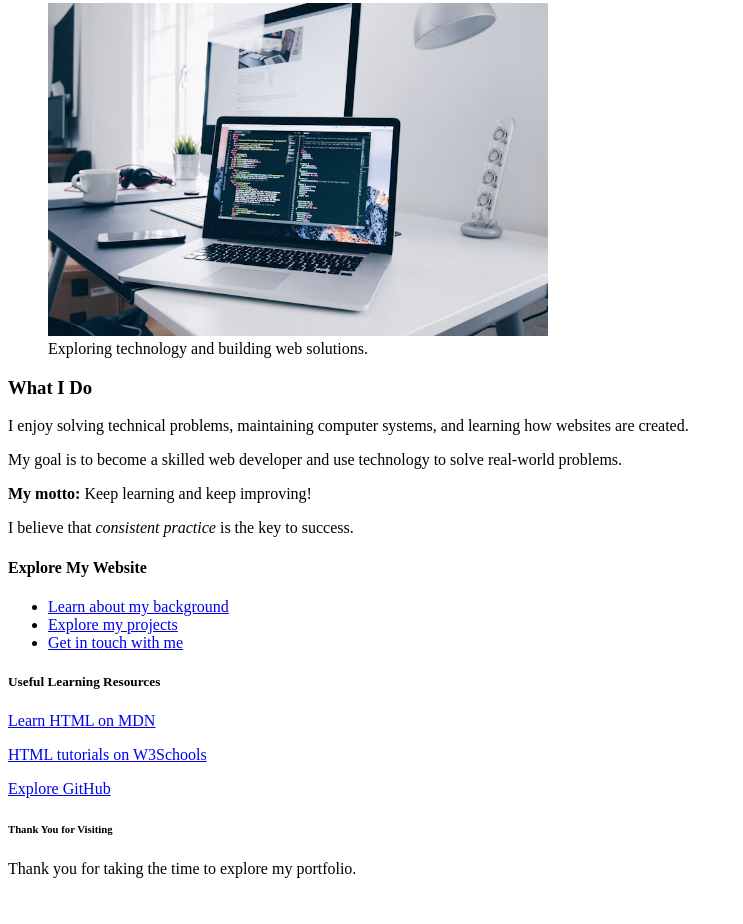
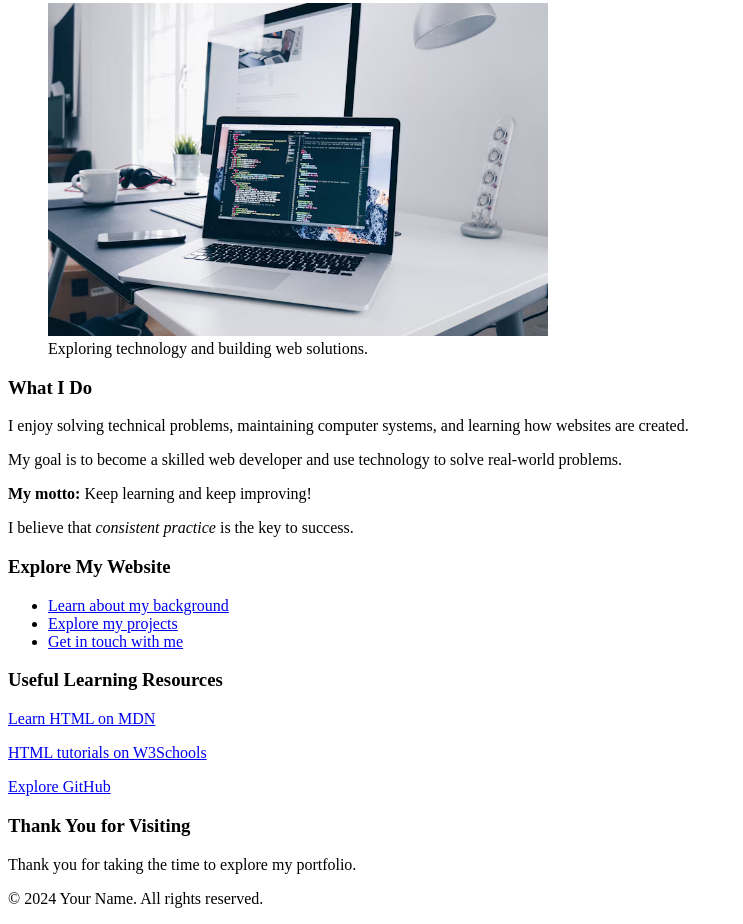
Before and after one commit to mwaita001/portfolio, a plain HTML site: page index.html in a window 1280 px wide. Shown: the part 196-1120 px from the top of the page, without its empty margins (0-743 px from the left). Before the commit the page ends 1090 px from the top, so only its background shows below. Drawn offline with Linux system fonts and the light colour scheme.

Commit message:
Add footer to all pages

```diff
--- a/index.html
+++ b/index.html
@@ -37,22 +37,24 @@
                 <p><strong>My motto:</strong> Keep learning and keep improving!</p>
                 <p>I believe that <em>consistent practice</em> is the key to success.</p>
 
-        <h4>Explore My Website</h4>
+                <h3>Explore My Website</h3>
                 <ul>
                     <li><a href="about.html">Learn about my background</a></li>
                     <li><a href="projects.html">Explore my projects</a></li>
                     <li><a href="contact.html">Get in touch with me</a></li>
                 </ul>
 
-        <h5>Useful Learning Resources</h5>
+                <h3>Useful Learning Resources</h3>
                 <p><a href="https://developer.mozilla.org/en-US/docs/Web/HTML">Learn HTML on MDN</a></p>
                 <p><a href="https://www.w3schools.com/html/">HTML tutorials on W3Schools</a></p>
                 <p><a href="https://github.com/">Explore GitHub</a></p>
 
-        <h6>Thank You for Visiting</h6>
+                <h3>Thank You for Visiting</h3>
                 <p>Thank you for taking the time to explore my portfolio.</p>
             </main>
-
+        <footer>
+            <p>&copy; 2024 Your Name. All rights reserved.</p>
+        </footer>
 
         </body>
         </html>
```
Also changed, not shown: about.html (+3 -1 lines), projects.html (+4 -1 lines). Lines whose indentation alone changed are shown as unchanged.
